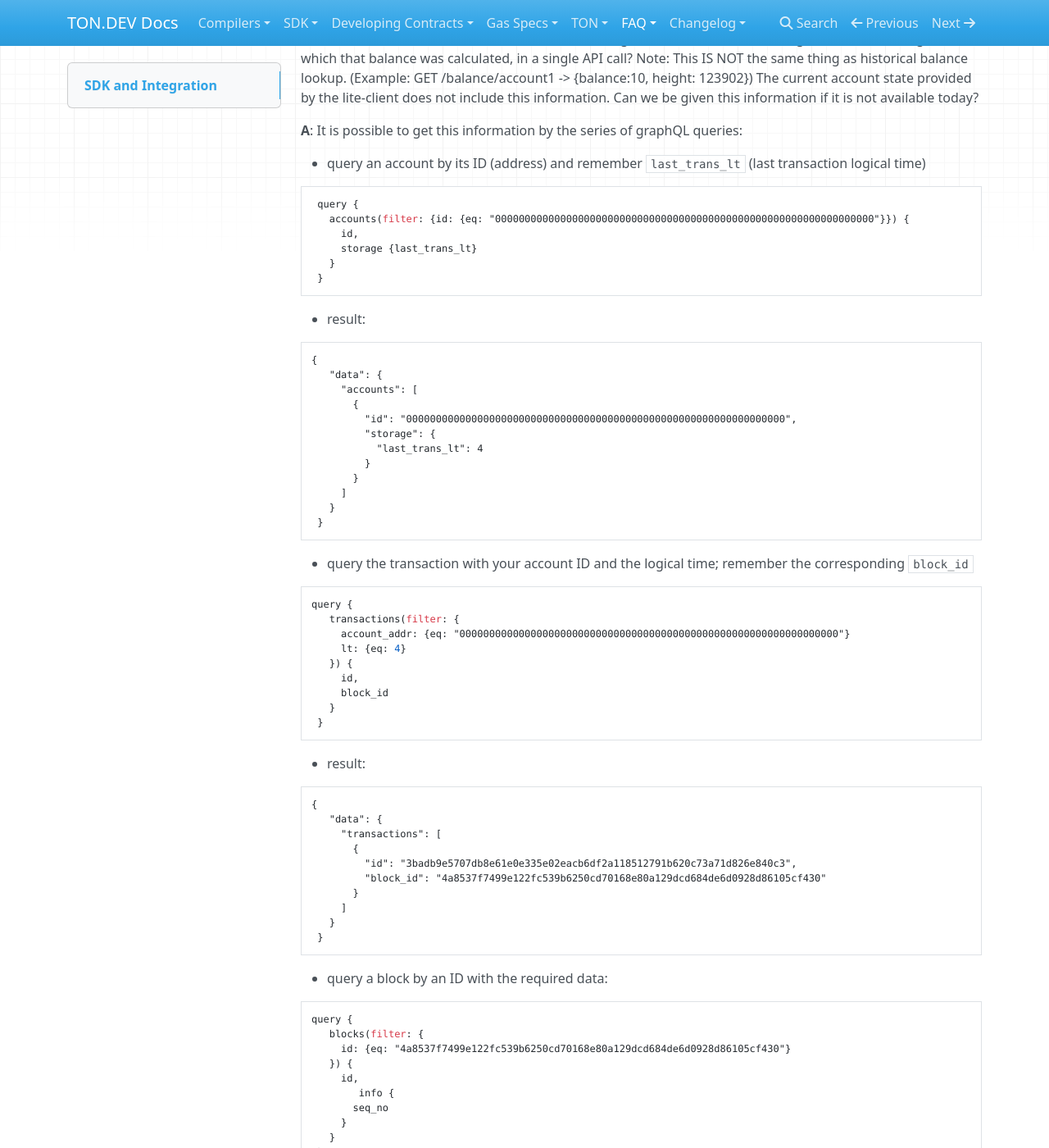
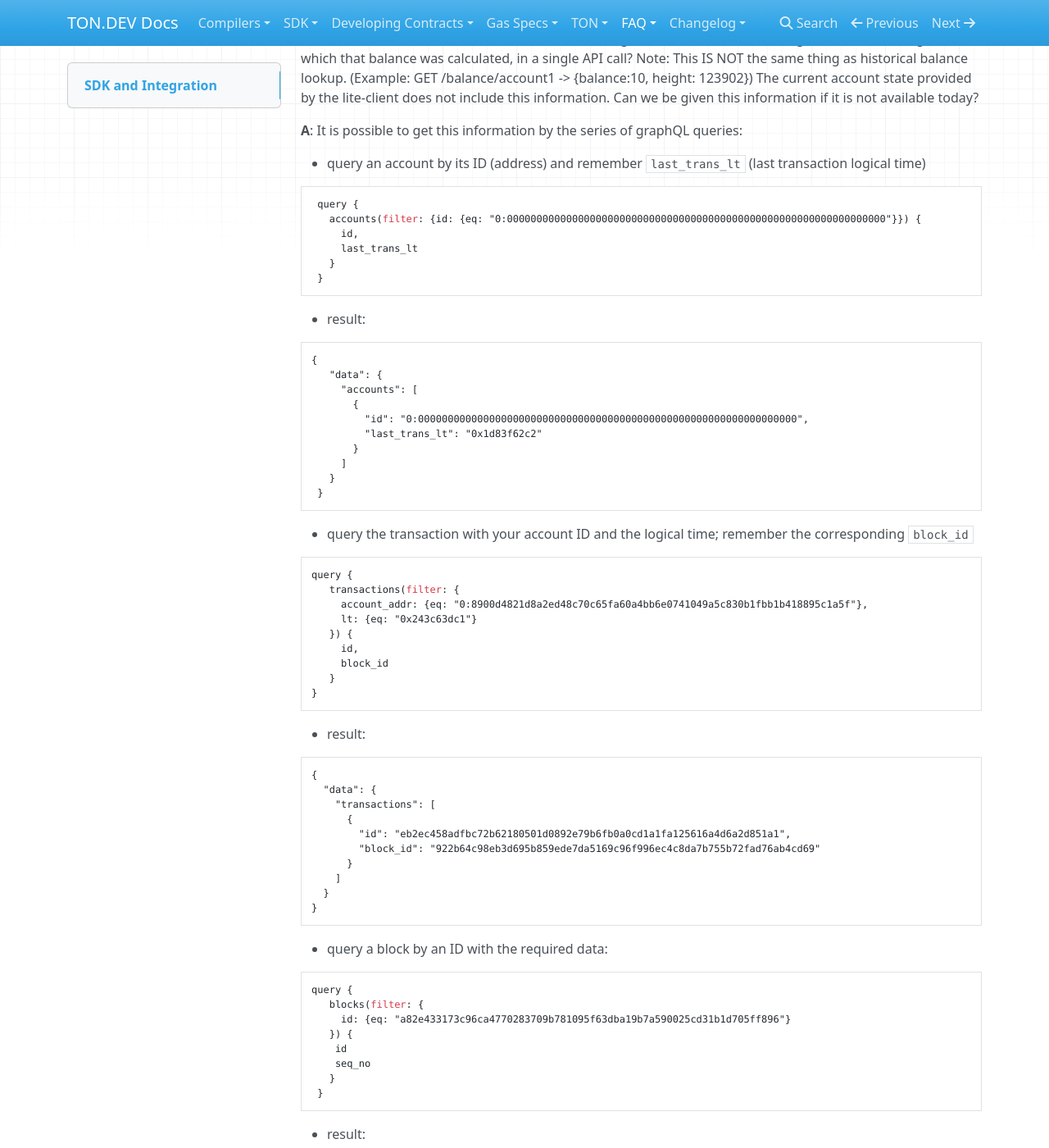
Before and after one commit to vird/public_documentation, an MkDocs documentation site: the page built from docs/FAQ/SDK and Integration.md, in a window 1280 px wide and 1400 px high, scrolled down 645 px. Shown: the whole window at 82% size. Built offline with MkDocs 1.6.1, drawn with Linux system fonts in a browser that asks for light colours; nearby versions of some CDN libraries; some of the changed text lies outside the part shown.

Commit message:
Update SDK and Integration.md

````diff
--- a/docs/FAQ/SDK and Integration.md
+++ b/docs/FAQ/SDK and Integration.md
@@ -22,9 +22,9 @@ The SDK will be available as Open Source and more platform and language rappers
 
 ```SQL
  query {
-   accounts(filter: {id: {eq: "0000000000000000000000000000000000000000000000000000000000000000"}}) {
+   accounts(filter: {id: {eq: "0:0000000000000000000000000000000000000000000000000000000000000000"}}) {
      id,
-     storage {last_trans_lt}
+     last_trans_lt
    }
  }
 ```
@@ -36,10 +36,8 @@ The SDK will be available as Open Source and more platform and language rappers
    "data": {
      "accounts": [
        {
-         "id": "0000000000000000000000000000000000000000000000000000000000000000",
-         "storage": {
-           "last_trans_lt": 4
-         }
+         "id": "0:0000000000000000000000000000000000000000000000000000000000000000",
+         "last_trans_lt": "0x1d83f62c2"
        }
      ]
    }
@@ -51,28 +49,28 @@ The SDK will be available as Open Source and more platform and language rappers
 ```sql
 query {
    transactions(filter: {
-     account_addr: {eq: "0000000000000000000000000000000000000000000000000000000000000000"}
-     lt: {eq: 4}
+     account_addr: {eq: "0:8900d4821d8a2ed48c70c65fa60a4bb6e0741049a5c830b1fbb1b418895c1a5f"},
+     lt: {eq: "0x243c63dc1"}
    }) {
      id,
      block_id
    }
- }
+}
 ```
 
 - result:
 
 ```HTML
 {
-   "data": {
-     "transactions": [
-       {
-         "id": "3badb9e5707db8e61e0e335e02eacb6df2a118512791b620c73a71d826e840c3",
-         "block_id": "4a8537f7499e122fc539b6250cd70168e80a129dcd684de6d0928d86105cf430"
-       }
-     ]
-   }
- }
+  "data": {
+    "transactions": [
+      {
+        "id": "eb2ec458adfbc72b62180501d0892e79b6fb0a0cd1a1fa125616a4d6a2d851a1",
+        "block_id": "922b64c98eb3d695b859ede7da5169c96f996ec4c8da7b755b72fad76ab4cd69"
+      }
+    ]
+  }
+}
 ```
 
 - query a block by an ID with the required data:
@@ -80,12 +78,10 @@ query {
 ```sql
 query {
    blocks(filter: {
-     id: {eq: "4a8537f7499e122fc539b6250cd70168e80a129dcd684de6d0928d86105cf430"}
+     id: {eq: "a82e433173c96ca4770283709b781095f63dba19b7a590025cd31b1d705ff896"}
    }) {
-     id,
-        info {
-       seq_no
-     }
+    id
+    seq_no
    }
  }
 ```
@@ -94,17 +90,15 @@ query {
 
 ```html
 {
-   "data": {
-     "blocks": [
-       {
-         "id": "4a8537f7499e122fc539b6250cd70168e80a129dcd684de6d0928d86105cf430",
-         "info": {
-           "seq_no": 1
-         }
-       }
-     ]
-   }
- }
+  "data": {
+    "blocks": [
+      {
+        "id": "a82e433173c96ca4770283709b781095f63dba19b7a590025cd31b1d705ff896",
+        "seq_no": 9182
+      }
+    ]
+  }
+}
 ```
 
 ------
````
